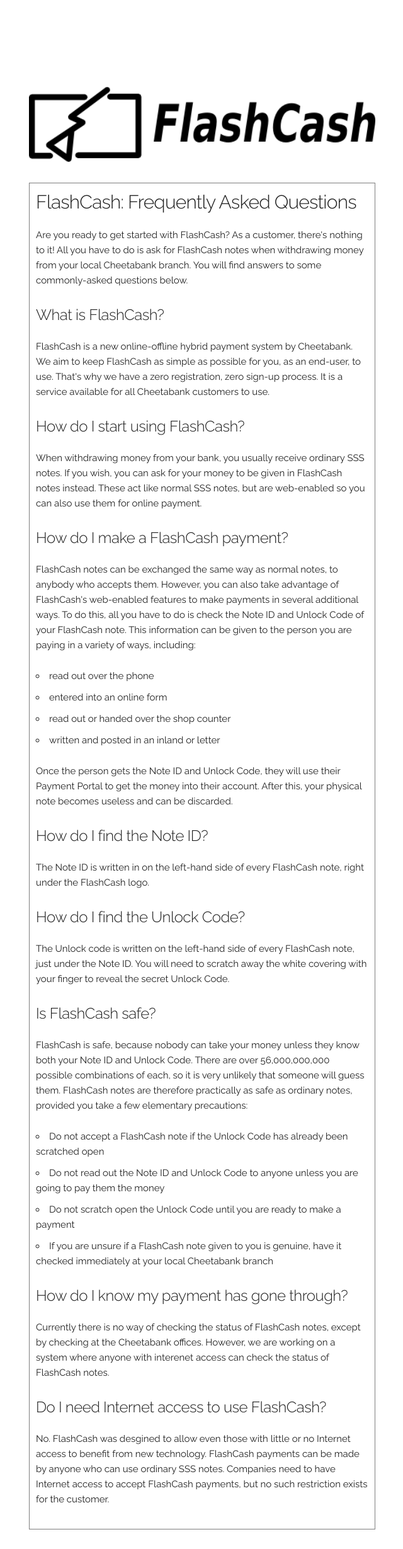
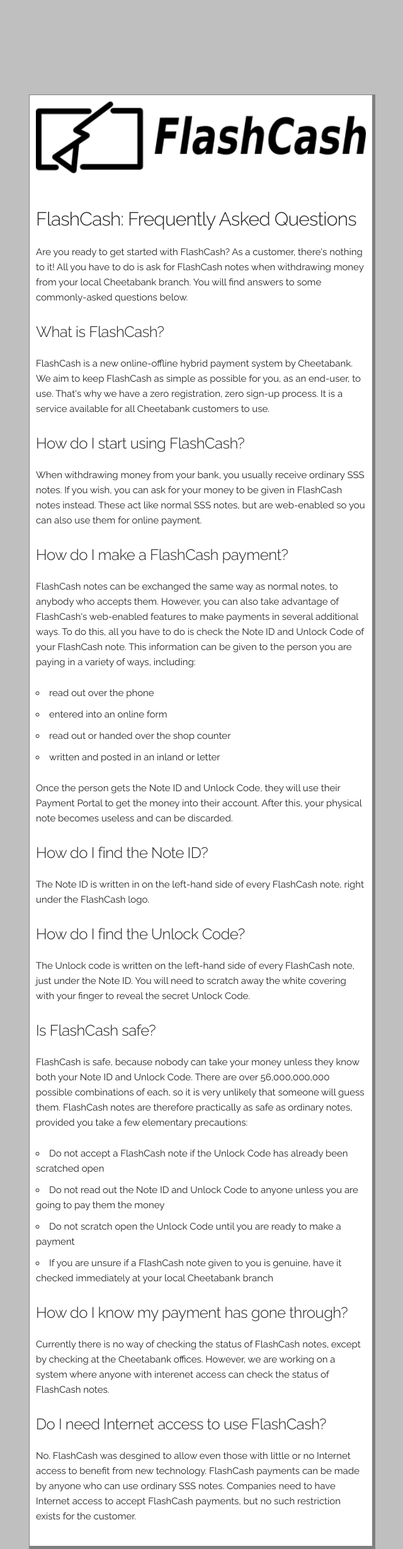
Before and after one commit to cheetasoft/cheetabank-flashcash, a Flask app: page /about/ in a window 1280 px wide. Shown: the whole page at 63% size, without its empty margins (319-959 px from the left). Before the commit the page ends 2428 px from the top, so only its background shows below. Run offline with Flask 2, Linux system fonts and the light colour scheme; parts of the project's set-up code (start-up, migrations or seed data) failed here and were passed over.

Commit message:
Add grey background and better styling to base layout

```diff
--- a/flashcash/static/css/flashcash.css
+++ b/flashcash/static/css/flashcash.css
@@ -1,12 +1,5 @@
-/* Larger than phablet */
-@media (min-width: 550px) {
-  .main {
-    border: 1px solid #7F7F7F;
-    padding: 10px;
-  }
-  .container-main {
-    max-width: 550px;
-  }
+body {
+  margin-top: 10%;
 }
 
 .notification {
@@ -14,3 +7,24 @@
   padding: 1rem;
   border-radius: 0.6em;
 }
+
+/* Larger than phablet */
+@media (min-width: 550px) {
+  body {
+    background-color: #BFBFBF;
+    margin-top: 10em;
+  }
+  .main {
+    padding: 10px;
+  }
+  .container-main {
+    max-width: 550px;
+    background-color: white;
+    border-width: 1px 5px 5px 1px;
+    border-style: solid;
+    border-color: #7F7F7F;
+  }
+  .logo-main {
+    padding: 10px;
+  }
+}
--- a/flashcash/templates/base.htm
+++ b/flashcash/templates/base.htm
@@ -37,10 +37,10 @@
   –––––––––––––––––––––––––––––––––––––––––––––––––– -->
   {% block body %}
   <div class="container container-main">
-    <div class="row" style="margin-top: 25%">
+    <div class="row">
       <div class="twelve columns">
         {% block heading %}
-        <h1><img src="{{ url_for('static', filename='images/flashcash_full.png') }}" alt="FlashCash" class="u-full-width" /></h1>
+        <h1><img src="{{ url_for('static', filename='images/flashcash_full.png') }}" alt="FlashCash" class="u-full-width logo-main" /></h1>
         {% endblock %}
       </div>
     </div>
```
